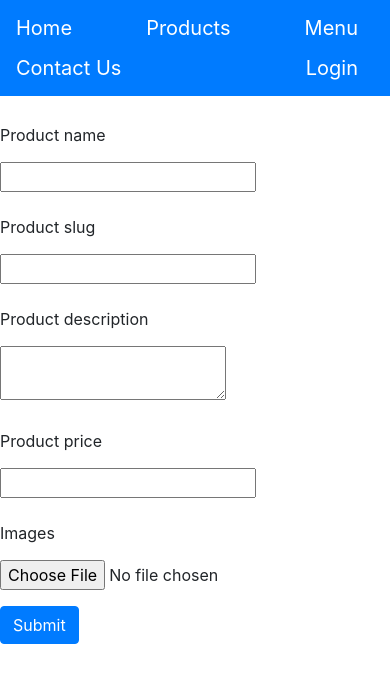
After one commit to Arslanbaig84/Practicing-Foodshop, a Django app: template products/templates/products/edit_product.html in a window 390 px wide. The commit adds this page. Shown: the top 683 px of the page. Run offline with Django 4.2, Linux system fonts and the light colour scheme; the template is opened without the code that fills it, so the values that code supplies are empty, except form fields; tables that the repository leaves empty hold one stand-in row (values such as "Sample post"); form fields are guessed from the names that the template uses.

Commit message:
added product editing

```diff
--- /dev/null
+++ b/products/templates/products/edit_product.html
@@ -0,0 +1,47 @@
+{% extends "products/layout.html" %}
+
+{% block title %}
+Add products
+{% endblock %}
+
+{% block body %}
+<form action="{% url 'edit_product' %}" enctype="multipart/form-data" method="post" style="margin-top: 20px;">
+    {% csrf_token %}
+    <div class="form-group row">
+        <label for="{{form.product_name.id_for_label}}" class="col-sm-2 col-form-label">{{form.product_name.label_tag}}</label>
+        <div class="col-sm-10">
+          {{form.product_name}}
+        </div>
+    </div>
+    <div class="form-group row">
+        <label for="{{form.product_slug.id_for_label}}" class="col-sm-2 col-form-label">{{form.product_slug.label_tag}}</label>
+        <div class="col-sm-10">
+            {{form.product_slug}}
+        </div>
+    </div>
+    <div class="form-group row">
+        <label for="{{form.product_description.id_for_label}}" class="col-sm-2 col-form-label">{{form.product_description.label_tag}}</label>
+        <div class="col-sm-10">
+            {{form.product_description}}
+        </div>
+    </div>
+    <div class="form-group row">
+        <label for="{{form.product_price.id_for_label}}" class="col-sm-2 col-form-label">{{form.product_price.label_tag}}</label>
+        <div class="col-sm-10">
+            {{form.product_price}}
+        </div>
+    </div>
+    <div class="form-group row">
+        <label for="{{form.images.id_for_label}}" class="col-sm-2 col-form-label">{{form.images.label_tag}}</label>
+        <div class="col-sm-10">
+            {{form.images}}
+        </div>
+    </div>
+    <div class="form-group row">
+        <div class="col-sm-10">
+          <button type="submit" class="btn btn-primary">Submit</button>
+        </div>
+    </div>
+</form>
+
+{% endblock %}
--- a/products/urls.py
+++ b/products/urls.py
@@ -4,5 +4,6 @@ from . import views
 
 urlpatterns = [
     path("product_form", views.product_form, name="product_form"),
-    path("", views.index, name="index")
+    path("", views.index, name="index"),
+    path("edit_product", views.edit_product, name="edit_product")
 ]
```
Also changed, not shown: products/templates/products/index.html (+12 -0 lines), products/views.py (+12 -0 lines), db.sqlite3.
